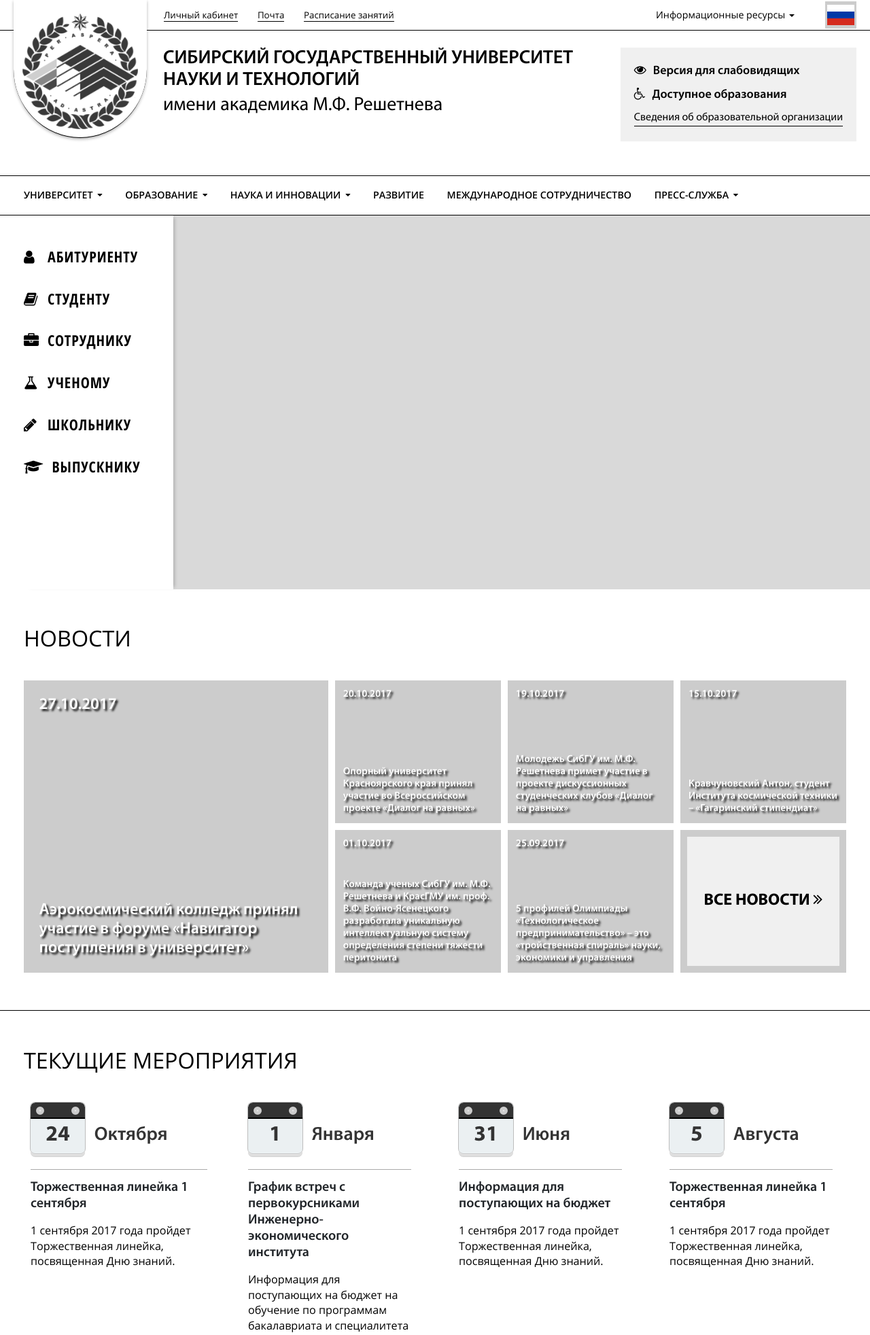
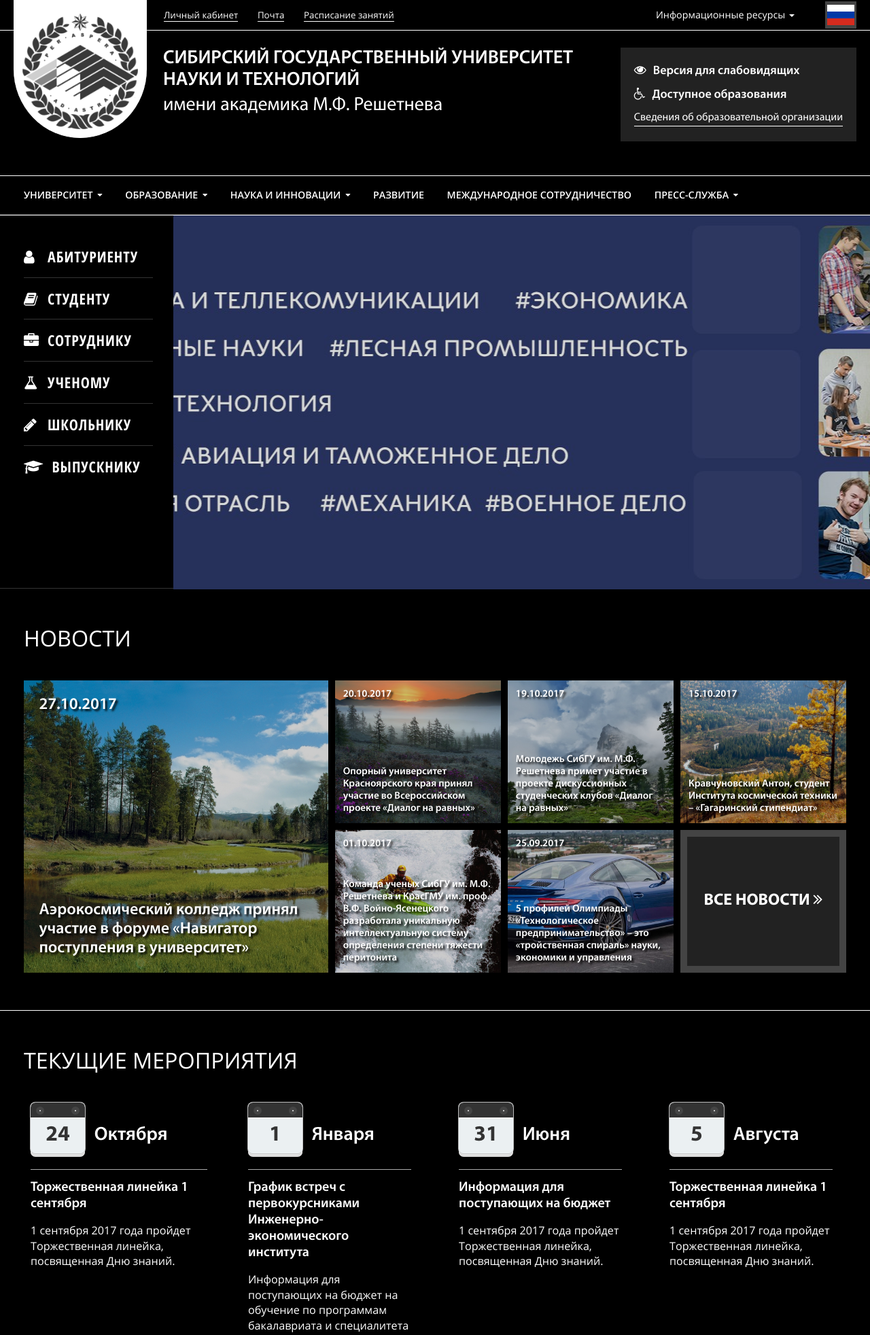
Before and after one commit to KepCoil/sibgu, a PHP site: page / in a window 1280 px wide. Shown: the top 1964 px of the page at 68% size. Run offline with PHP 8.4, Linux system fonts and the light colour scheme.

Commit message:
black spec version, non ready

```diff
--- a/app/_head.php
+++ b/app/_head.php
@@ -1,5 +1,5 @@
 <!DOCTYPE html>
-<html lang="ru" class="disable-img white-theme">
+<html lang="ru" class="white-theme">
 
 <head>
 	<meta charset="utf-8">
--- a/app/sass/spec-sersion/_black-theme.sass
+++ b/app/sass/spec-sersion/_black-theme.sass
@@ -2,174 +2,14 @@
 /* BLACK THEME */
 /* NON READY */
 
-// $default-color: #000
-// $dark-blue: #fff
-// $blue: #fff
-// $yellow: #000
+$black: #fff
+$grey: #444
+$light-grey: #222
+$dark-grey: #333
 
-// html.white-theme
-// 	body
-// 		color: #000
-// 	h2.inner-title
-// 		color: #000
-// 	a
-// 		color: #000
-// 		border-color: #000
-// 		&:hover
-// 			border-color: transparent
-// 	#wrapwrap
-// 		.top-line,
-// 		.main-sect,
-// 		.main-head,
-// 		.main-menu,
-// 		.navaslider,
-// 		.main-footer,
-// 		.foot-first-level,
-// 		#wrap
-// 			border-bottom: 1px solid #000
-// 		.top-line
-// 			.main-logo
-// 				img
-// 					-webkit-filter: grayscale(100%)
-// 					-moz-filter: grayscale(100%)
-// 					-ms-filter: grayscale(100%)
-// 					-o-filter: grayscale(100%)
-// 					filter: grayscale(100%)
-// 			.res-links
-// 				.dropdown.open
-// 					.res-links-btn
-// 						color: #000
-// 			.flag-links
-// 				.btn-ru
-// 					background-color: #ccc
-// 				.dropdown-flags
-// 				li
-// 					background-color: #ccc
-// 		.dropdown-menu
-// 			li
-// 				a
-// 					color: #000
-// 		.head-content
-// 			.main-title
-// 				color: #000
-// 				text-shadow: none
-// 			.other-func
-// 				background-color: #f0f0f0
-// 				a
-// 					color: #000
-// 		.wrap-target-menu
-// 			li
-// 				a
-// 					color: #000
-// 		.main-sect
-// 			border-bottom: 1px solid #000
-// 			h2
-// 				color: #000
-// 		.grey-sect
-// 			background-color: #fff
-// 		.blue-sect
-// 			color: #000
-// 		.news-sect
-// 			.wrap-target-other-news
-// 				.target-other-news
-// 					border-color: #ccc
-// 					span
-// 						color: #000
-// 		.event-item
-// 			.wrap-date-event
-// 				.calendar-icon
-// 					span
-// 						background-color: #333
-// 						box-shadow: 0 2px 0 #000
-// 					span::before,
-// 					span::after
-// 						border-color: #eee
-// 		.rector-sect
-// 			.wrap-rector-img
-// 				border-color: #ccc
-// 		.comment-students-sect
-// 			.wrap-comment-img
-// 				border-color: #ccc
-// 			.comment-student-slider
-// 				.owl-dots
-// 					.owl-dot
-// 						background-color: #ccc
-// 					.owl-dot.active
-// 						background-color: #333
-// 		.main-menu
-// 			ul
-// 				li
-// 					a
-// 						color: #000
-// 		.wrap-target-menu
-// 			li
-// 				a.head-content
-// 					color: #000
-// 		.other-link
-// 			color: #000
-// 			border-color: #000
-// 			a
-// 				color: #000
-// 				border-color: #000
-// 		footer
-// 			color: #000
-// 			a
-// 				color: #000
-// 				border-color: #000
-// 			.wrap-foot-contancts
-// 				.foot-social-list
-// 					img
-// 						-webkit-filter: grayscale(100%)
-// 						-moz-filter: grayscale(100%)
-// 						-ms-filter: grayscale(100%)
-// 						-o-filter: grayscale(100%)
-// 						filter: grayscale(100%)
-// 				.foot-feedback
-// 					.button-light-blue
-// 						background-color: #ccc
-// 						color: #000
-// 						border-color: darken(#ccc, 10%)
-// 		.main-menu
-// 			.wrap-main-menu
-// 				.wrap-inner-common-menu
-// 					border-color: #000
-// 		.tabs-container .nav-tabs > li.active > a,
-// 		.tabs-container .nav-tabs > li.active > a:hover,
-// 		.tabs-container .nav-tabs > li.active > a:focus
-// 			background-color: #ccc
-// 		.tabs-container .nav-tabs > li > a:hover,
-// 		.tabs-container .nav-tabs > li > a:focus
-// 			color: #000
-// 		.wrap-dis-page
-// 			.dis-docs
-// 				ul
-// 					li
-// 						a
-// 							color: #000
-// 							border-color: #000
-// 		.wrap-events-list
-// 			.wrap-events-date-filter
-// 				ul
-// 					li.active
-// 						a
-// 							color: #000
-// 							background-color: #ccc
-// 					li
-// 						a
-// 							&:hover
-// 								color: #000
-// 								background-color: #f0f0f0
-// 			.wrap-events-category
-// 				li
-// 					a
-// 						color: #000
-// 				li.active
-// 					a
-// 						background-color: #ccc
-// 		#div_nav_panel
-// 			#nav_panel
-// 				li
-// 					button
-// 						&.active, &:hover
-// 							background-color: #ccc
-// 							color: #000
+/* white */
+// $white: #fff
+// $black: #000
+// $grey: #ccc
+// $light-grey: #f0f0f0
+// $dark-grey: #333
--- a/app/sass/spec-sersion/_white-theme.sass
+++ b/app/sass/spec-sersion/_white-theme.sass
@@ -1,15 +1,17 @@
 @import "../vars"
 
 
-$white: #fff
-$black: #000
-$grey: #ccc
-$light-grey: #f0f0f0
+
+$black: #fff
+$white: #000
+$grey: #444
+$light-grey: #222
 $dark-grey: #333
 
 html.white-theme
 	body
 		color: $black
+		background-color: $white
 	h2.inner-title
 		color: $black
 	a
@@ -119,10 +121,16 @@ html.white-theme
 					.owl-dot.active
 						background-color: $dark-grey
 		.main-menu
+			.wrap-main-menu
+				.wrap-inner-common-menu
+					border-color: $black
 			ul
 				li
+					&.droplist-open
+						background-color: $grey
 					a
 						color: $black
+				li.drop
 		.wrap-target-menu
 			li
 				a.head-content
@@ -151,10 +159,6 @@ html.white-theme
 						background-color: $grey
 						color: $black
 						border-color: darken($grey, 10%)
-		.main-menu
-			.wrap-main-menu
-				.wrap-inner-common-menu
-					border-color: $black
 		.tabs-container .nav-tabs > li.active > a,
 		.tabs-container .nav-tabs > li.active > a:hover,
 		.tabs-container .nav-tabs > li.active > a:focus
@@ -202,6 +206,22 @@ html.white-theme
 				color: $black
 			h3
 				color: $black
+		.pa-sect
+			.wrap-pa-item
+				strong
+					color: $black
+		.infographics-sect
+			.wrap-infographics-content
+				color: $black
+
+		.event-item
+			.wrap-date-event .event-month
+				color: $black
+			.event-content h3 a
+				color: $black
+				&:hover
+					border-color: $black
+
 		.wrap-events-list .wrap-events-category li a:hover
 			background-color: $grey
 		.tabs-container .nav-tabs > li.active > a,
```
Also changed, not shown: app/css/spec-version.min.css.
